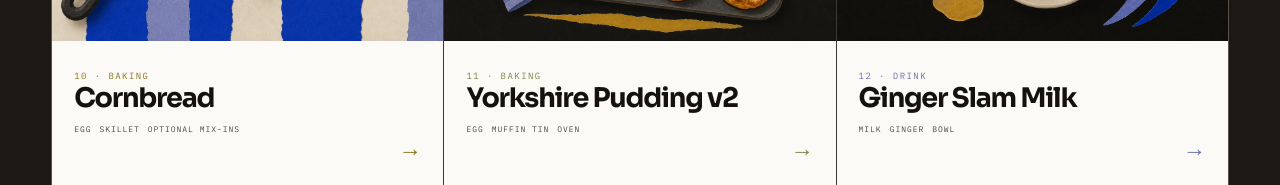
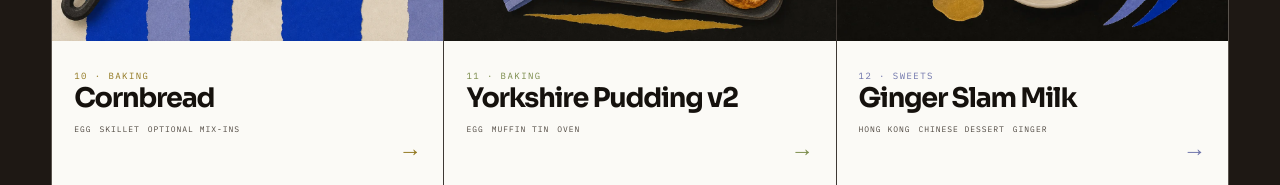
Before and after one commit to thethoughtmechanic/Recipes, a Next.js app: page / in a window 1280 px wide. Shown: the part 2130-2315 px from the top of the page. Built offline with nearby package versions, Linux system fonts and the light colour scheme.

Commit message:
Classify ginger milk as dessert

```diff
--- a/app/recipes.ts
+++ b/app/recipes.ts
@@ -550,8 +550,8 @@ export const recipes: Recipe[] = [
   {
     id: "ginger-slam-milk",
     title: "Ginger Slam Milk",
-    category: "Drink",
-    tags: ["Milk", "Ginger", "Bowl"],
+    category: "Sweets",
+    tags: ["Hong Kong", "Chinese dessert", "Ginger"],
     tone: "periwinkle",
     mark: "1B",
     vessel: "Staub bowl",
```
